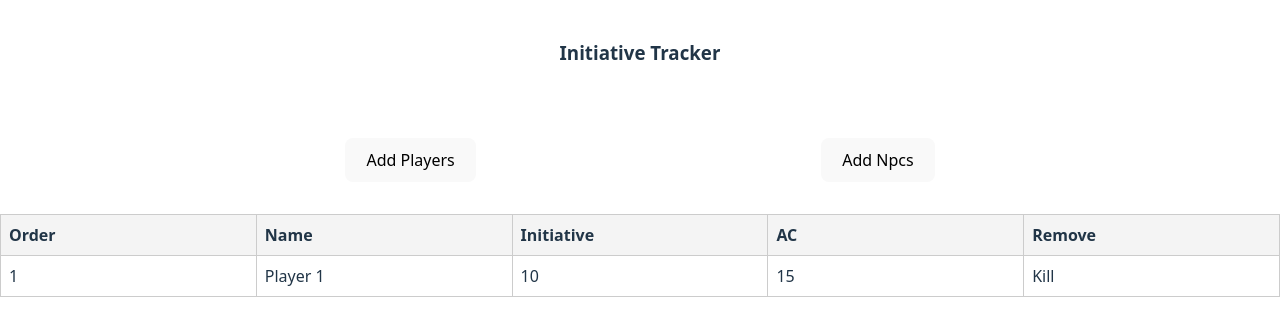
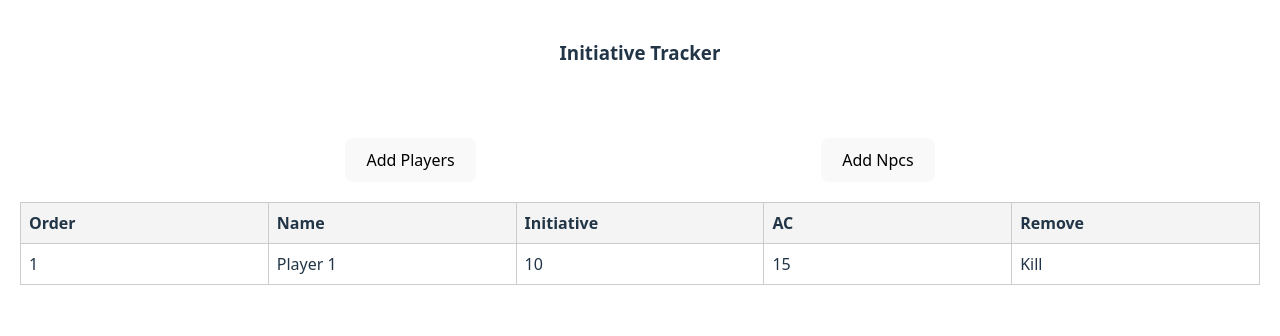
Before and after one commit to johnthe4/InitiativeTracker, a React (Vite) app: page / in a window 1280 px wide. Shown: the top 336 px of the page. Built offline with nearby package versions, Linux system fonts and the light colour scheme.

Commit message:
Fixed Grid

```diff
--- a/src/components/grid/Grid.css
+++ b/src/components/grid/Grid.css
@@ -1,3 +1,7 @@
+.gridWrapper {
+	margin: 20px 20px;
+}
+
 .grid-table {
 	width: 100%;
 	border-collapse: collapse;
--- a/src/components/grid/Grid.tsx
+++ b/src/components/grid/Grid.tsx
@@ -7,6 +7,7 @@ export default function Grid<GridDataType>(
 	const { columnConfiguration, data } = props;
 
 	return (
+		<div>
 			<table className="grid-table">
 				<thead>
 					<tr>
@@ -25,13 +26,14 @@ export default function Grid<GridDataType>(
 									{/* Dynamically render cell content */}
 									{column.customCellRenderer
 										? column.customCellRenderer(row, column.columnId)
-									: (row as any)[column.columnId]}
+										: String(row[column.columnId as keyof GridDataType])}
 								</td>
 							))}
 						</tr>
 					))}
 				</tbody>
 			</table>
+		</div>
 	);
 }
 
```
Lines whose indentation alone changed are shown as unchanged.
